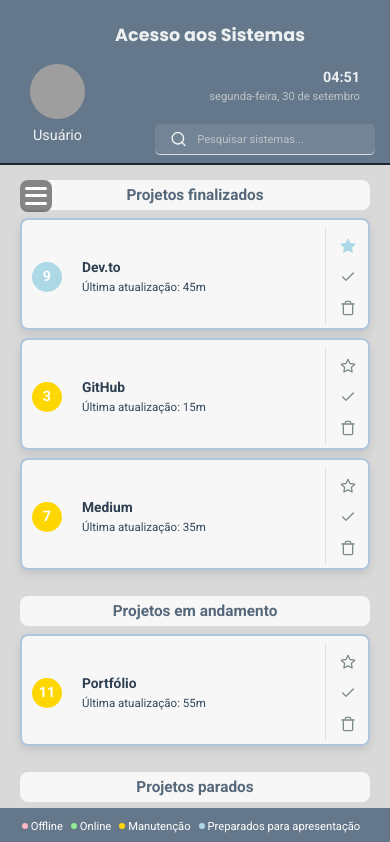
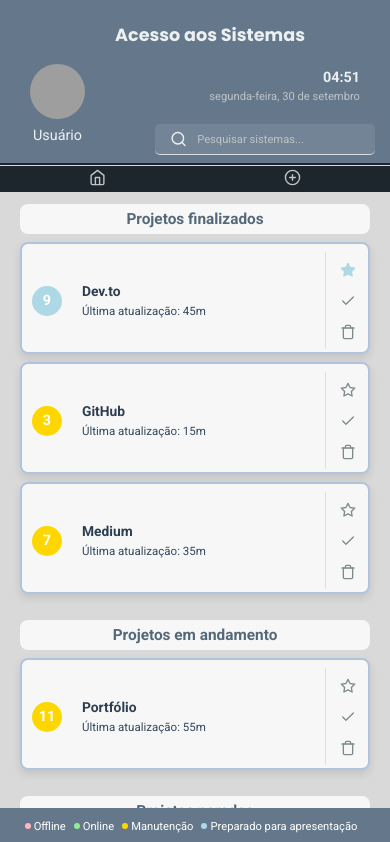
Before and after one commit to sagacello/mater-imperium-front, a React (Vite) app: page / in a window 390 px wide. Shown: the top 842 px of the page. Built offline with nearby package versions, Linux system fonts and the light colour scheme; grey boxes are pictures that could not be loaded.

Commit message:
adds new responsive sidebar

```diff
--- a/src/components/Footer/index.tsx
+++ b/src/components/Footer/index.tsx
@@ -30,7 +30,7 @@
           className="circle"
           style={{ backgroundColor: 'rgb(173, 216, 230)' }}
         ></div>
-        <span>Preparados para apresentação</span>
+        <span>Preparado para apresentação</span>
       </div>
     </footer>
   );
--- a/src/components/ResponsiveSidebar/index.tsx
+++ b/src/components/ResponsiveSidebar/index.tsx
@@ -1,11 +1,11 @@
-import React, { useState } from 'react';
+import React from 'react';
 import './styles.css';
 import { ResponsiveSidebarProps } from './types';
 
 const HomeIcon = ({ filled }: { filled: boolean }) => (
   <svg
-    width="20"
-    height="20"
+    width="17"
+    height="17"
     viewBox="0 0 24 24"
     fill="none"
     stroke={filled ? '#bdc3c7' : 'currentColor'}
@@ -21,8 +21,8 @@
 const PlusIcon = ({ filled }: { filled: boolean }) => (
   <svg
     className="plus-icon"
-    width="20"
-    height="20"
+    width="17"
+    height="17"
     viewBox="0 0 24 24"
     fill="none"
     stroke={filled ? '#bdc3c7' : 'currentColor'}
@@ -39,21 +39,8 @@
 export const ResponsiveSidebar: React.FC<ResponsiveSidebarProps> = ({
   onAddSystem,
 }) => {
-  const [isOpen, setIsOpen] = useState(false);
-
-  const toggleMenu = () => {
-    setIsOpen(!isOpen);
-  };
-
   return (
-    <div className={`responsive-sidebar ${isOpen ? 'open' : ''}`}>
-      <div className="hamburger-menu" onClick={toggleMenu}>
-        <div className="bar"></div>
-        <div className="bar"></div>
-        <div className="bar"></div>
-      </div>
-      {isOpen && (
-        <div className="menu-items">
+    <div className="responsive-sidebar">
       <div className="responsive-icon" data-tooltip="Navegar para home">
         <HomeIcon filled={true} />
       </div>
@@ -65,7 +52,5 @@
         <PlusIcon filled={true} />
       </div>
     </div>
-      )}
-    </div>
   );
 };
--- a/src/components/ResponsiveSidebar/styles.css
+++ b/src/components/ResponsiveSidebar/styles.css
@@ -1,68 +1,35 @@
 .responsive-sidebar {
+  display: none;
+  width: 100%;
+  height: 18px;
+  background-color: #1e262d;
   position: fixed;
-  top: 180px;
-  left: 20px;
-  z-index: 1000;
-}
-
-.hamburger-menu {
-  display: flex;
-  flex-direction: column;
+  top: 166px;
+  z-index: 2;
+  flex-direction: row;
   justify-content: space-around;
-  width: 22px;
-  height: 22px;
-  background-color: #33333395;
-  border-radius: 5px;
-  padding: 5px;
-  cursor: pointer;
-  border-radius: 8px;
-}
-
-.bar {
-  width: 100%;
-  height: 3px;
-  background-color: #fff;
-  border-radius: 2px;
-}
-
-.responsive-sidebar.open .menu-items {
-  transform: scaleY(1);
-}
-
-.menu-items {
-  position: absolute;
-  top: 40px;
-  right: 10;
-  background-color: #33333395;
-  border-radius: 5px;
-  padding: 10px;
-  display: flex;
-  flex-direction: column;
-  transition: transform 0.3s ease-in-out;
-
+  align-items: center;
+  padding: 4px 0px;
 }
 
 .responsive-icon {
-  color: #ffffff;
+  color: #65788b;
   cursor: pointer;
-  margin-top: 10px;
-  margin-bottom: 10px;
-  position: relative;
 }
 
 .responsive-icon svg {
   transition: stroke 0.3s ease, fill 0.3s ease;
 }
 
-.responsive-icon:hover svg {
+.responsive-icon :hover svg {
   stroke: #ffffff;
 }
 
 .responsive-icon[data-tooltip]:hover::before {
   content: attr(data-tooltip);
   position: absolute;
-  bottom: 10%;
-  left: 440%;
+  top: 100%;
+  left: 50%;
   transform: translateX(-50%);
   background-color: #33333395;
   color: #fff;
@@ -71,10 +38,11 @@
   white-space: nowrap;
   font-size: 12px;
   font-family: 'Roboto', sans-serif;
+
 }
 
-@media (min-width: 601px) {
+@media (max-width: 600px) {
   .responsive-sidebar {
-    display: none;
+    display: flex;
   }
 }
--- a/src/components/ResponsiveSidebar/types.ts
+++ b/src/components/ResponsiveSidebar/types.ts
@@ -1,5 +1,3 @@
 export interface ResponsiveSidebarProps {
   onAddSystem: () => void;
-  isOpen: boolean;
-  toggleMenu: () => void;
 }
--- a/src/pages/SystemsDashboard/index.tsx
+++ b/src/pages/SystemsDashboard/index.tsx
@@ -5,11 +5,11 @@
 import { systems } from '../../mocks/mockSystems';
 import { SystemWithIndex } from './types';
 import { Sidebar } from '../../components/SideBar';
-import { ResponsiveSidebar } from '../../components/ResponsiveSidebar';
 import { ModalAddSystem } from '../../components/ModalAddSystem';
 import { ModalExcludeSystems } from '../../components/ModalExcludeSystems';
 import { Footer } from '../../components/Footer';
 import { COLUMN_TITLES } from './constatns';
+import { ResponsiveSidebar } from '../../components/ResponsiveSidebar';
 
 export const SystemsDashboard: React.FC = () => {
   const [allSystems, setAllSystems] = useState<SystemWithIndex[]>(
@@ -21,7 +21,6 @@
   const [isAddModalOpen, setIsAddModalOpen] = useState(false);
   const [isExcludeModalOpen, setIsExcludeModalOpen] = useState(false);
   const [systemToDelete, setSystemToDelete] = useState<number | null>(null);
-  const [isSidebarOpen, setIsSidebarOpen] = useState(false);
   const [windowWidth, setWindowWidth] = useState(window.innerWidth);
 
   useEffect(() => {
@@ -168,6 +167,9 @@
         username="Usuário"
         onSearch={handleSearch}
       />
+      {windowWidth < 600 && (
+        <ResponsiveSidebar onAddSystem={() => setIsAddModalOpen(true)} />
+      )}
       <div className="main-content">
         <div className="systems-container">
           <div className="systems-columns">
@@ -200,13 +202,7 @@
             ))}
           </div>
         </div>
-        {windowWidth < 600 ? (
-          <ResponsiveSidebar
-            onAddSystem={() => setIsAddModalOpen(true)}
-            isOpen={isSidebarOpen}
-            toggleMenu={() => setIsSidebarOpen(!isSidebarOpen)}
-          />
-        ) : (
+        {windowWidth >= 600 && (
           <Sidebar onAddSystem={() => setIsAddModalOpen(true)} />
         )}
       </div>
--- a/src/pages/SystemsDashboard/styles.css
+++ b/src/pages/SystemsDashboard/styles.css
@@ -52,6 +52,16 @@
   font-size: 0.96em;
 }
 
+@media (max-width: 1200px) {
+  .systems-columns {
+    flex-wrap: wrap;
+  }
+
+  .systems-column {
+    flex-basis: calc(50% - 13px);
+  }
+}
+
 @media (max-width: 1000px) {
   .systems-dashboard {
     margin-top: 100px;
@@ -77,15 +87,6 @@
   }
 }
 
-@media (max-width: 1200px) {
-  .systems-columns {
-    flex-wrap: wrap;
-  }
-
-  .systems-column {
-    flex-basis: calc(50% - 13px);
-  }
-}
 
 @media (max-width: 600px) {
   .main-content {
@@ -101,7 +102,7 @@
   }
 
   .systems-container {
-    margin-top: 10px;
+    margin-top: 34px;
   }
 }
 
```
Lines whose indentation alone changed are shown as unchanged.
